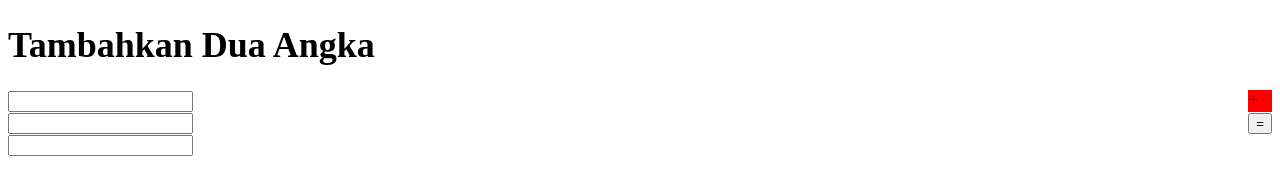
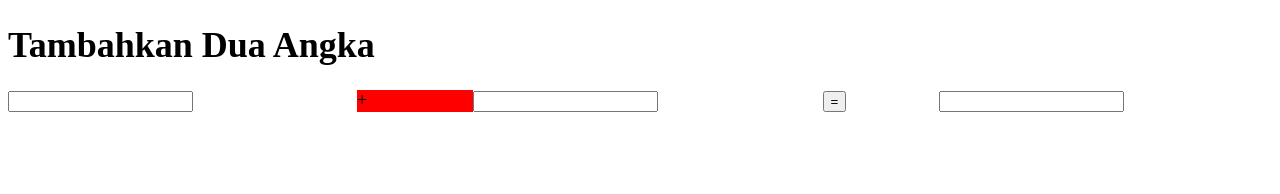
Before and after one commit to burhan-arifm/gdk-mws, a plain HTML site: page public/countnum.html in a window 1280 px wide. Drawn offline with Linux system fonts and the light colour scheme.

Commit message:
modified countnum & culinary map

```diff
--- a/public/assets/css/countnum.css
+++ b/public/assets/css/countnum.css
@@ -3,7 +3,9 @@ body {
 }
 .container {
     display: grid;
-    grid-template-columns: repeat(1, 1fr);
+    width: 100vw;
+    height: 100%;
+    grid-template-columns: 3fr 1fr 3fr 1fr 3fr;
 }
 .operand1 {
     grid-column: 1/2;
--- a/public/countnum.html
+++ b/public/countnum.html
@@ -10,21 +10,21 @@
 <body>
     <h1>Tambahkan Dua Angka</h1>
     <div class="container">
-        <section class="operandl">
+        <div class="operandl">
             <input type="text"/>
-        </section>
-        <section class="operator">
+        </div>
+        <div class="operator">
             +
-        </section>
-        <section class="operandl">
+        </div>
+        <div class="operandl">
             <input type="text"/>
-        </section>
-        <section class="tombol">
+        </div>
+        <div class="tombol">
             <button> = </button>
-        </section>
-        <section class="result">
+        </div>
+        <div class="result">
             <input type="text" readonly />
-        </section>
+        </div>
     </div>
     <script src="assets/js/countnum.js"></script>
 </body>
```
Also changed, not shown: public/culinary_map.html (+1 -3 lines).
